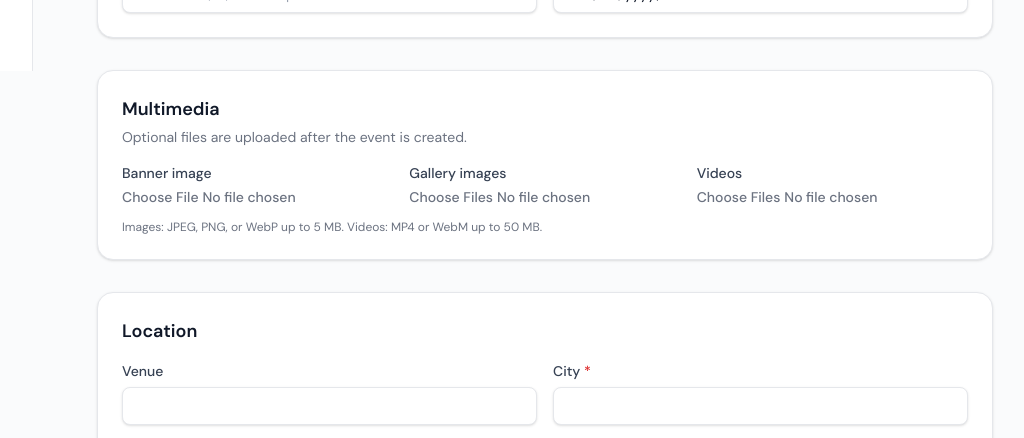
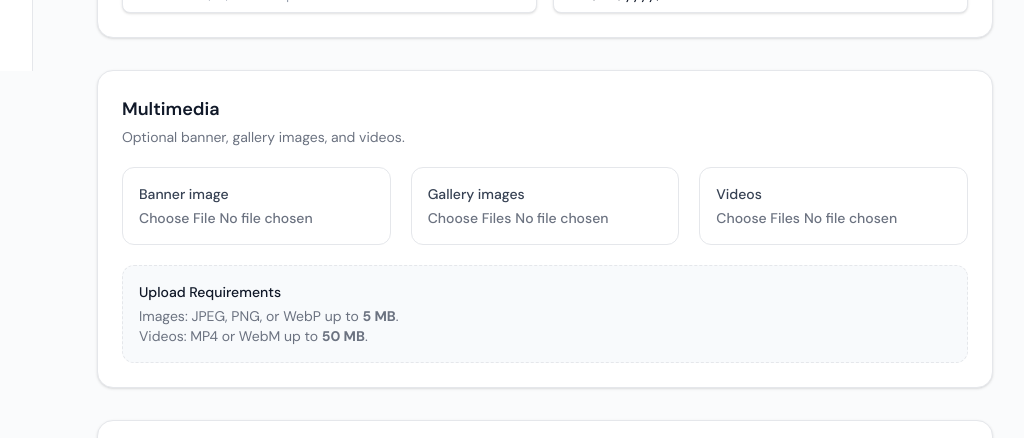
Before and after one commit to abhi-2560/EventLink-Event-Management-Application, a React (Vite) app in the folder frontend/user/: page /organizer/events/new in a window 1280 px wide. Shown: the part 729-1167 px from the top of the page, without its empty margins (223-1247 px from the left). Built offline with nearby package versions, Linux system fonts and the light colour scheme; no server answers; sample sign-in values are in the browser's storage.

Commit message:
Feat:Styled multimedia

```diff
--- a/frontend/user/src/components/event/EventCard.jsx
+++ b/frontend/user/src/components/event/EventCard.jsx
@@ -58,9 +58,13 @@ export default function EventCard({ event, featured = false }) {
         <h3 className="relative mt-3 line-clamp-2 font-display text-2xl text-black font-extrabold ">
           {event.title}
         </h3>
-        {event.description && (
+        {/* {event.description && (
           <p className="line-clamp-2 text-sm leading-relaxed text-muted">{event.description}</p>
-        )}
+        )} */}
+
+        <p className="line-clamp-2 min-h-[2.75rem] text-sm leading-relaxed text-muted">
+          {event.description || "\u00A0"}
+        </p>
 
         <div className="space-y-2 text-sm text-muted">
           <div className="flex items-center gap-2">
--- a/frontend/user/src/components/event/EventGrid.jsx
+++ b/frontend/user/src/components/event/EventGrid.jsx
@@ -26,7 +26,7 @@ export default function EventGrid({ events, onClearFilters, isFiltered }) {
   }
 
   return (
-    <div className="grid gap-6 sm:grid-cols-2 lg:grid-cols-3">
+    <div className="grid gap-10 sm:grid-cols-2 lg:grid-cols-4">
       {events.map((event, index) => (
         <div
           key={event.event_id}
--- a/frontend/user/src/components/organizer/EventForm.jsx
+++ b/frontend/user/src/components/organizer/EventForm.jsx
@@ -60,7 +60,7 @@ export default function EventForm({
           <Input label="Start date & time" type="datetime-local" required {...register('start_datetime')} error={errors.start_datetime?.message} />
         </div>
       </section>
-
+      {/*
       {!isEdit && (
         <section className="rounded-2xl border border-border bg-white p-6 shadow-sm">
           <h3 className="text-lg font-semibold text-gray-900">Multimedia</h3>
@@ -71,6 +71,74 @@ export default function EventForm({
             <FileField label="Videos" accept="video/mp4,video/webm" multiple onChange={(files) => setMedia((current) => ({ ...current, videos: [...files] }))} />
           </div>
           <p className="mt-3 text-xs text-muted">Images: JPEG, PNG, or WebP up to 5 MB. Videos: MP4 or WebM up to 50 MB.</p>
+        </section>
+      )} */}
+
+
+      {!isEdit && (
+        <section className="rounded-2xl border border-border bg-white p-6 shadow-sm">
+          <div className="flex flex-wrap items-start justify-between gap-3">
+            <div>
+              <h3 className="text-lg font-semibold text-gray-900">Multimedia</h3>
+              <p className="mt-1 text-sm text-muted">
+                Optional banner, gallery images, and videos.
+              </p>
+            </div>
+          </div>
+
+          <div className="mt-5 grid gap-5 md:grid-cols-3">
+            <div className="rounded-xl border border-border p-4">
+              <FileField
+                label="Banner image"
+                accept="image/jpeg,image/png,image/webp"
+                onChange={(files) =>
+                  setMedia((current) => ({
+                    ...current,
+                    banner: files[0] || null,
+                  }))
+                }
+              />
+            </div>
+
+            <div className="rounded-xl border border-border p-4">
+              <FileField
+                label="Gallery images"
+                accept="image/jpeg,image/png,image/webp"
+                multiple
+                onChange={(files) =>
+                  setMedia((current) => ({
+                    ...current,
+                    images: [...files],
+                  }))
+                }
+              />
+            </div>
+
+            <div className="rounded-xl border border-border p-4">
+              <FileField
+                label="Videos"
+                accept="video/mp4,video/webm"
+                multiple
+                onChange={(files) =>
+                  setMedia((current) => ({
+                    ...current,
+                    videos: [...files],
+                  }))
+                }
+              />
+            </div>
+          </div>
+
+          <div className="mt-5 rounded-xl border border-dashed border-border bg-slate-50 p-4">
+            <p className="text-sm font-medium text-gray-900">
+              Upload Requirements
+            </p>
+            <p className="mt-1 text-sm text-muted">
+              Images: JPEG, PNG, or WebP up to <strong>5 MB</strong>.
+              <br />
+              Videos: MP4 or WebM up to <strong>50 MB</strong>.
+            </p>
+          </div>
         </section>
       )}
 
```
